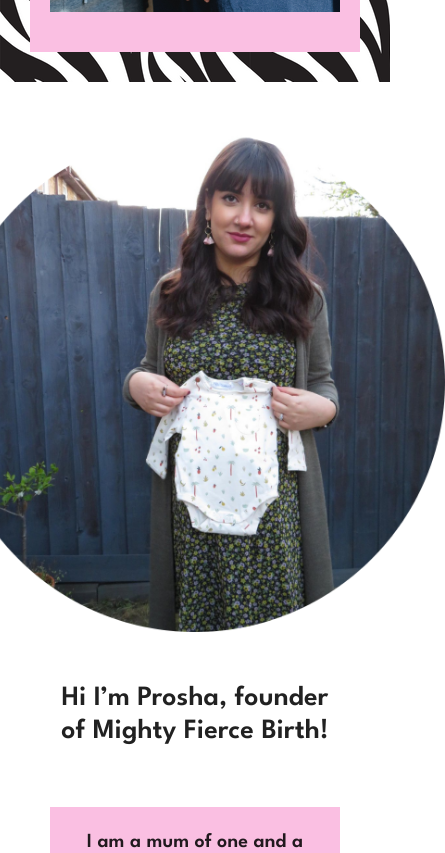
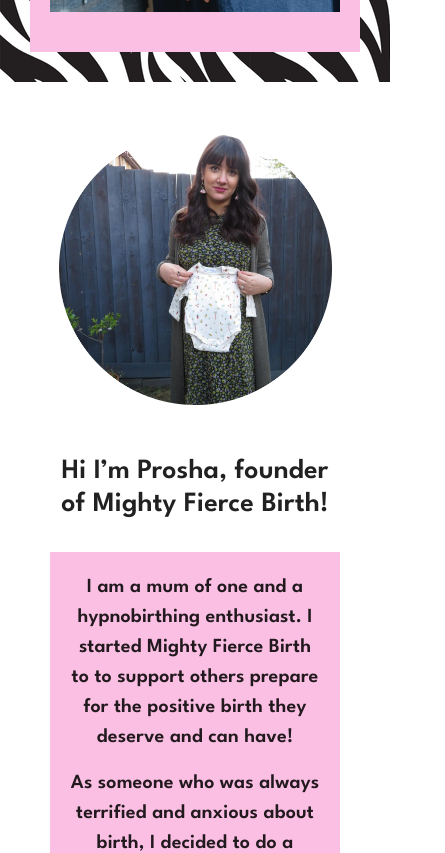
Before and after one commit to AlexJackson01/mighty-fierce-birth, a React (Create React App) app in the folder client/: page / in a window 390 px wide. Shown: the part 1980-2833 px from the top of the page, 445 px wide, since content can reach past the window. Built offline with nearby package versions, Linux system fonts and the light colour scheme.

Commit message:
Improved About blurb for mobiles

```diff
--- a/client/src/App.css
+++ b/client/src/App.css
@@ -19,7 +19,7 @@
 }
 
 .about-photo {
-    height: 500px;
+    height: 70vmin;
     margin: 0 auto;
 
 }
@@ -162,8 +162,9 @@
     padding: 20px;
     width: 100%;
     text-align: center;
-    margin: 50px;
+    /* margin: 50px; */
     margin: 0 auto;
+    /* position: relative; */
     /* position: relative; */
     /* margin-left: -100px; */
 }
@@ -265,6 +266,7 @@
 .about-h1 {
     /* margin-top: -50px; */
     font-weight: 600;
+    margin-bottom: -20px;
 }
 
 h1 {
```
